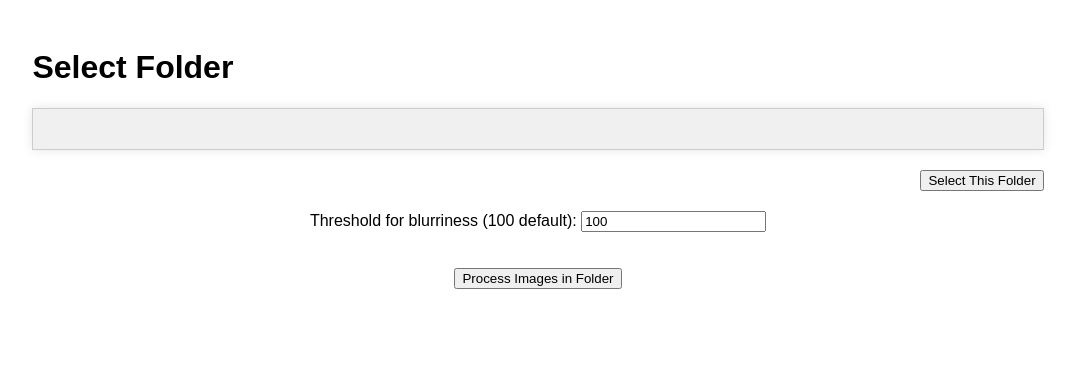
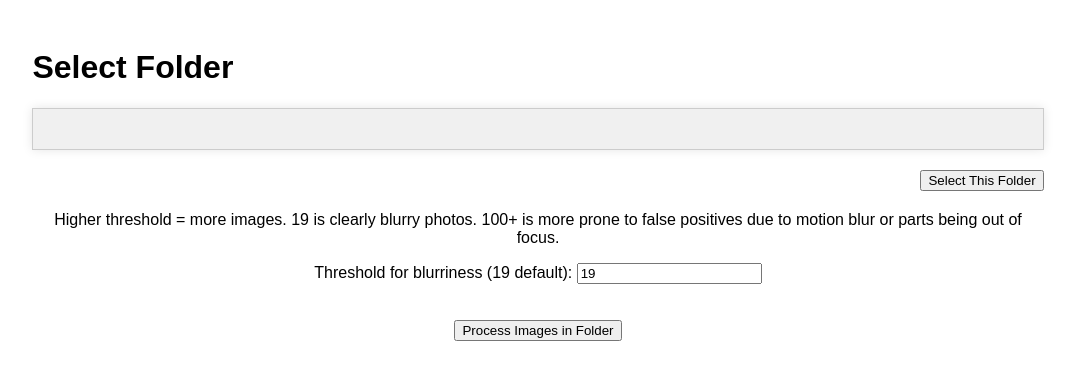
Before and after one commit to jacobm85/bulk-blur-detection, a Flask app: page / in a window 1280 px wide. Shown: the top 380 px of the page, without its empty margins (102-1177 px from the left). Run offline with Flask 3, Linux system fonts and the light colour scheme; some libraries are stand-ins or nearby versions.

Commit message:
Update index.html

```diff
--- a/templates/index.html
+++ b/templates/index.html
@@ -50,8 +50,9 @@
         <form id="process-form" method="POST" action="/process" class="form-section">
             <input type="hidden" name="source_folder" id="source_folder">
             <div>
-                <label for="threshold">Threshold for blurriness (100 default):</label>
-                <input type="text" name="threshold" id="threshold" value="100">
+                <p>Higher threshold = more images. 19 is clearly blurry photos. 100+ is more prone to false positives due to motion blur or parts being out of focus.</p>
+                <label for="threshold">Threshold for blurriness (19 default):</label>
+                <input type="text" name="threshold" id="threshold" value="19">
             </div>
             <br><br>
             <button type="submit">Process Images in Folder</button>
```
